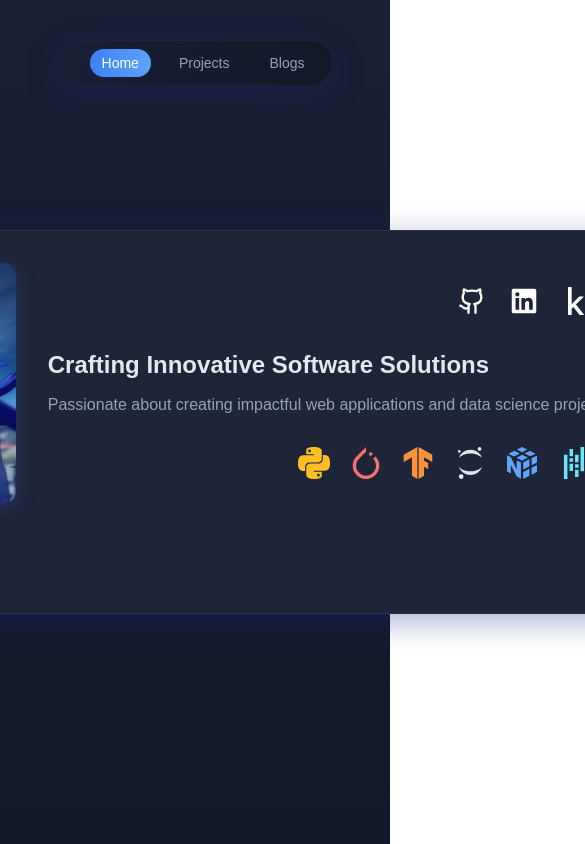
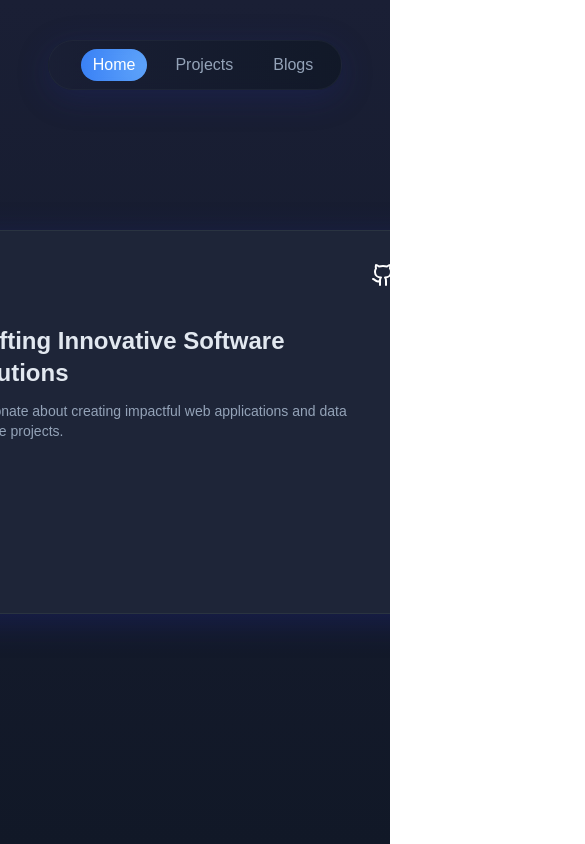
Before and after one commit to NevroHelios/portfolio, a Next.js app: page / in a window 390 px wide. Shown: the top 844 px of the page, 585 px wide, since content can reach past the window. Built offline with nearby package versions, Linux system fonts and the light colour scheme.

Commit message:
better ux

```diff
--- a/src/app/page.tsx
+++ b/src/app/page.tsx
@@ -4,9 +4,9 @@ import {ThreeDProfileCard} from "../components/card"
 
 export default function Home() {
   return (
-      <>
+      <div className="relative w-screen h-screen overflow-hidden bg-gradient-to-b from-[#1a1f35] to-[#111827]">
       <FloatingNavDemo />
       <ThreeDProfileCard />
-      </>
+      </div>
   );
 }
--- a/src/components/card.tsx
+++ b/src/components/card.tsx
@@ -25,7 +25,7 @@ const ThreeDProfileCard = () => {
                 />
               </CardItem>
               {/* Right side - Text content */}
-              <div className="flex flex-col justify-center">
+              <div className="flex flex-col justify-center md:text-left">
                 <CardItem
                   translateZ="50"
                   className="text-2xl font-bold text-[#e2e8f0]"
@@ -35,43 +35,45 @@ const ThreeDProfileCard = () => {
                 <CardItem
                   as="p"
                   translateZ="60"
-                  className="text-[#94a3b8] mt-3"
+                  className="text-[#94a3b8] mt-3 md:mt-3 text-sm md:text-base"
                 >
                   Passionate about creating impactful web applications and data science projects.
                 </CardItem>
               </div>
             </div>
-            {/* Top right - Social icons */}
-            <div className="absolute top-6 right-6 flex gap-6">
+
+            {/* Social icons - Reposition for mobile */}
+            <div className="flex justify-center md:justify-start gap-4 md:gap-6 md:absolute md:top-6 md:right-6">
               <CardItem translateZ="30">
-                <Github className="w-7 h-7 hover:text-[#60a5fa] transition-colors" />
+                <Github className="w-6 h-6 md:w-7 md:h-7 hover:text-[#60a5fa] transition-colors" />
               </CardItem>
               <CardItem translateZ="30">
-                <FaLinkedin className="w-7 h-7 hover:text-[#3b82f6] transition-colors" />
+                <FaLinkedin className="w-6 h-6 md:w-7 md:h-7 hover:text-[#3b82f6] transition-colors" />
               </CardItem>
               <CardItem translateZ="30">
-                <FaKaggle className="w-7 h-7 hover:text-[#93c5fd] transition-colors" />
+                <FaKaggle className="w-6 h-6 md:w-7 md:h-7 hover:text-[#93c5fd] transition-colors" />
               </CardItem>
             </div>
-            {/* Bottom right - Tech stack */}
-            <div className="absolute bottom-6 right-6 flex gap-5">
+
+            {/* Tech stack - Wrap on mobile */}
+            <div className="flex flex-wrap justify-center md:justify-start gap-4 md:gap-5 mt-4 md:mt-0 md:absolute md:bottom-6 md:right-6">
               <CardItem translateZ="30" className="group">
-                <SiPython className="w-8 h-8 text-[#fbbf24] group-hover:scale-110 transition-transform" />
+                <SiPython className="w-6 h-6 md:w-8 md:h-8 text-[#fbbf24] group-hover:scale-110 transition-transform" />
               </CardItem>
               <CardItem translateZ="30" className="group">
-                <SiPytorch className="w-8 h-8 text-[#f87171] group-hover:scale-110 transition-transform" />
+                <SiPytorch className="w-6 h-6 md:w-8 md:h-8 text-[#f87171] group-hover:scale-110 transition-transform" />
               </CardItem>
               <CardItem translateZ="30" className="group">
-                <SiTensorflow className="w-8 h-8 text-[#fb923c] group-hover:scale-110 transition-transform" />
+                <SiTensorflow className="w-6 h-6 md:w-8 md:h-8 text-[#fb923c] group-hover:scale-110 transition-transform" />
               </CardItem>
               <CardItem translateZ="30" className="group">
-                <SiJupyter className="w-8 h-8 text-[#e2e8f0] group-hover:scale-110 transition-transform" />
+                <SiJupyter className="w-6 h-6 md:w-8 md:h-8 text-[#e2e8f0] group-hover:scale-110 transition-transform" />
               </CardItem>
               <CardItem translateZ="30" className="group">
-                <SiNumpy className="w-8 h-8 text-[#60a5fa] group-hover:scale-110 transition-transform" />
+                <SiNumpy className="w-6 h-6 md:w-8 md:h-8 text-[#60a5fa] group-hover:scale-110 transition-transform" />
               </CardItem>
               <CardItem translateZ="30" className="group">
-                <SiPandas className="w-8 h-8 text-[#67e8f9] group-hover:scale-110 transition-transform" />
+                <SiPandas className="w-6 h-6 md:w-8 md:h-8 text-[#67e8f9] group-hover:scale-110 transition-transform" />
               </CardItem>
             </div>
           </div>
--- a/src/components/ui/floating-navbar.tsx
+++ b/src/components/ui/floating-navbar.tsx
@@ -46,32 +46,22 @@ export const FloatingNav = ({
             key={`link-${idx}`}
             href={navItem.link}
             className={cn(
-              "relative flex items-center space-x-1",
-              "text-sm font-medium px-3 py-1 rounded-full",
+              "block", // Changed to block to take full height
+              "relative px-3 py-1 rounded-full",
               "transition-all duration-200 ease-in-out",
+              "cursor-pointer", // Added explicit cursor
+              "hover:bg-[#1e2538] hover:shadow-[0_2px_8px_0_rgba(31,38,135,0.15)]",
               isActive
                 ? "text-white bg-gradient-to-r from-[#3b82f6] to-[#60a5fa] shadow-[inset_0_1px_12px_0_rgba(59,130,246,0.2)]"
-                : "text-[#94a3b8] hover:text-white",
-                  "hover:bg-[#1e2538] hover:shadow-[0_2px_8px_0_rgba(31,38,135,0.15)]"
+                : "text-[#94a3b8] hover:text-white"
             )}
           >
-            <span>{navItem.name}</span>
+            <span className="inline-block w-full h-full">
+              {navItem.name}
+            </span>
           </Link>
         );
       })}
-      {/* <button
-        className={cn(
-          "border text-sm font-medium rounded-full",
-          "border-[#2a3441]/40 text-[#e2e8f0]",
-          "px-4 py-2 transition-all duration-200",
-          "bg-gradient-to-r from-transparent to-transparent",
-          "hover:from-[#3b82f6] hover:to-[#60a5fa]",
-          "hover:border-transparent hover:text-white",
-          "hover:shadow-[0_2px_8px_0_rgba(59,130,246,0.25)]"
-        )}
-      >
-        <span>Login</span>
-      </button> */}
     </nav>
   );
 };
```
